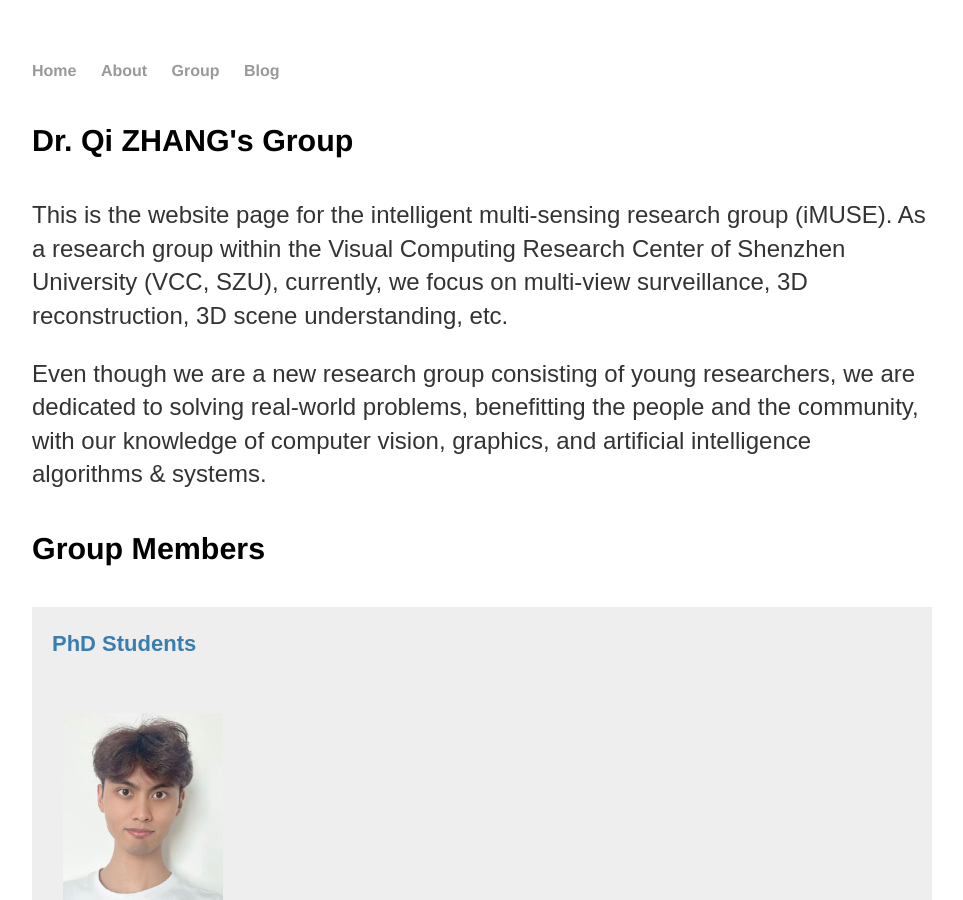
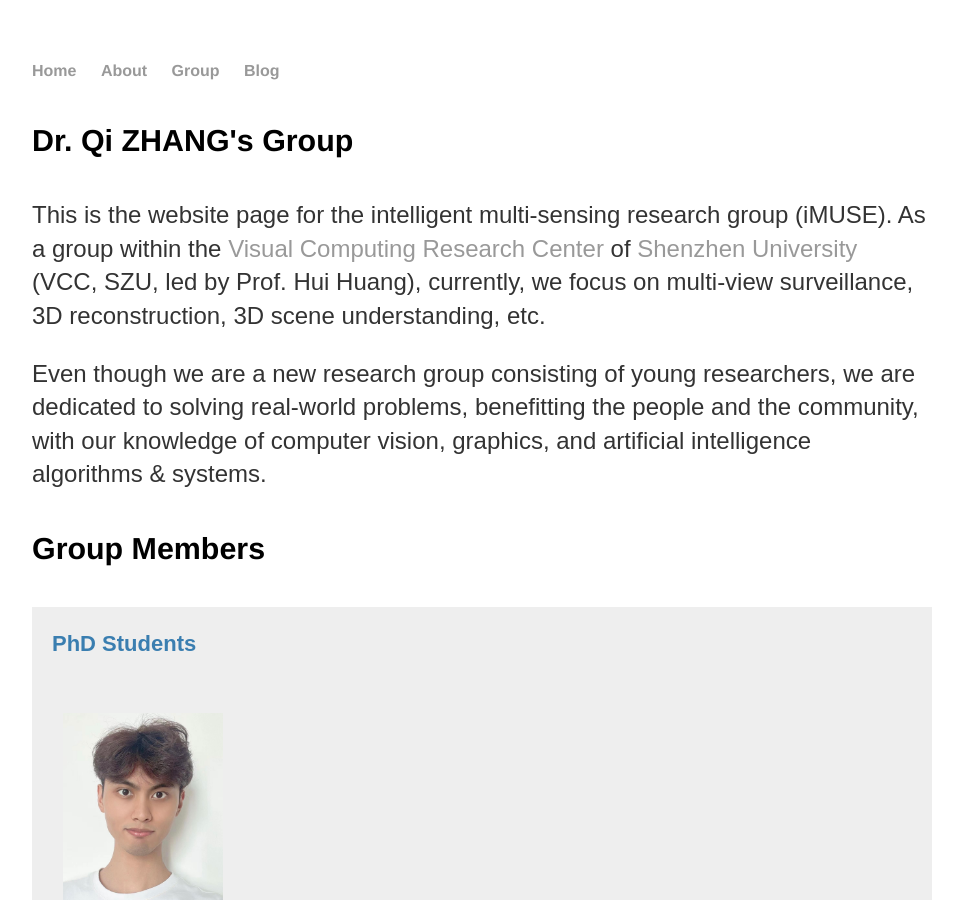
Before and after one commit to zqyq/zqyq.github.io, a Jekyll site: the page built from group/index.html, in a window 1280 px wide and 900 px high. Shown: the whole window, without its empty margins (160-1123 px from the left). Built offline with Jekyll 4.4.1, drawn with Linux system fonts in a browser that asks for light colours.

Commit message:
Update index.html

```diff
--- a/group/index.html
+++ b/group/index.html
@@ -5,7 +5,7 @@
 <h4> Dr. Qi ZHANG's Group</h4>
 
 <p>  This is the website page for the intelligent multi-sensing research group (iMUSE).
-      As a research group within the Visual Computing Research Center of Shenzhen University (VCC, SZU), currently,
+      As a group within the <a href=https://vcc.tech/index.html> Visual Computing Research Center</a>  of <a href=https://www.szu.edu.cn/>Shenzhen University</a> (VCC, SZU, led by Prof. Hui Huang), currently,
       we focus on multi-view surveillance, 3D reconstruction, 3D scene understanding, etc. </p>
 
 <p>
```
